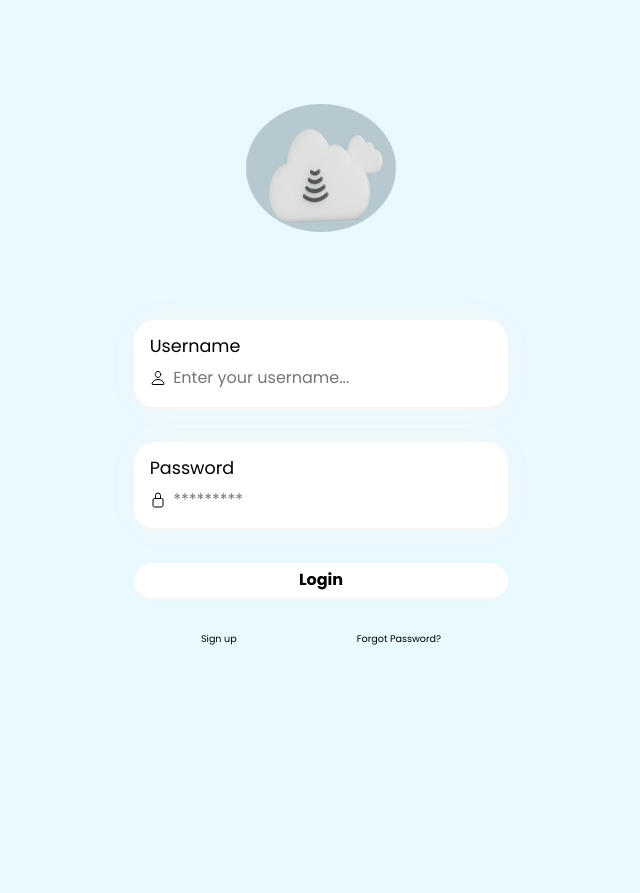
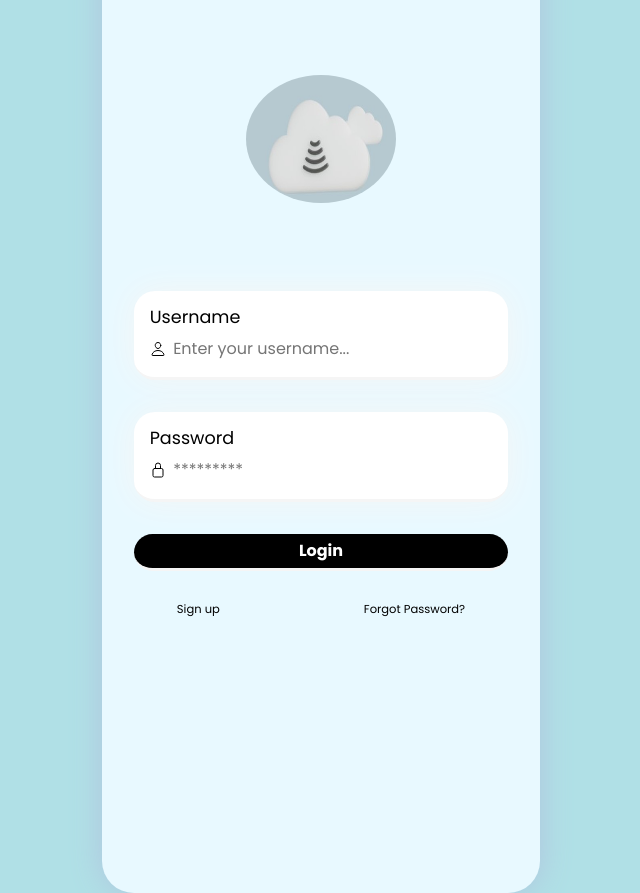
Before and after one commit to Juwonthefirst/File-upload, a Flask app: template templates/mock.html in a window 1280 px wide. Shown: the whole page, without its empty margins (319-959 px from the left). Before the commit the page ends 645 px from the top, so only its background shows below. Run offline with Flask 3, Linux system fonts and the light colour scheme; the template is opened without the code that fills it, so the values that code supplies are empty; parts of the project's set-up code (start-up, migrations or seed data) failed here and were passed over; some libraries are stand-ins or nearby versions.

Commit message:
update login_style.css

```diff
--- a/static/css/login_style.css
+++ b/static/css/login_style.css
@@ -4,7 +4,7 @@
 }
 
 body{
-    background-color: #E8F9FF;
+    background-color: powderblue;
     color: white;
     height: 100vh;
     overflow-y: hidden;
@@ -33,12 +33,12 @@ input{
 }
 
 .screen{
-    margin-top: 1em;
-    /*background-color: black;*/
+    background-color: #E8F9FF;
     padding: 2rem;
     display:flex;
     flex-direction: column;
-    border-radius: 1.5rem;
+    border-radius: 2rem;
+    box-shadow: 0 0 2rem lightsteelblue;
     gap: 2em;
 }
 
@@ -51,6 +51,7 @@ input{
 }
 
 .logo img{
+    margin-top: em;
     margin-bottom: -5em;
     flex-direction: column;
     border-radius: 50%;
@@ -81,18 +82,19 @@ ion-icon{
     font-size: 1.1em;
 }
 
-.field:hover{
+.submit:hover input,.field:hover{
     border-color: lightblue;
     color: lightblue;
 }
+
 
 
 .submit input{
     border-bottom: .20em solid whitesmoke;
     border-radius: 2em;
     padding: 0.5em;
-    background-color: white;
-    color: black;
+    background-color: black;
+    color: white;
     width: 100%;
     height: 100%;
     font-weight: 700;
@@ -100,7 +102,7 @@ ion-icon{
 
 .smalls{
     padding-bottom: 17em;
-    font-size: 0.75em;
+    font-size: 0.9em;
     display: flex;
     flex-direction: row;
     gap: 10em;
```
